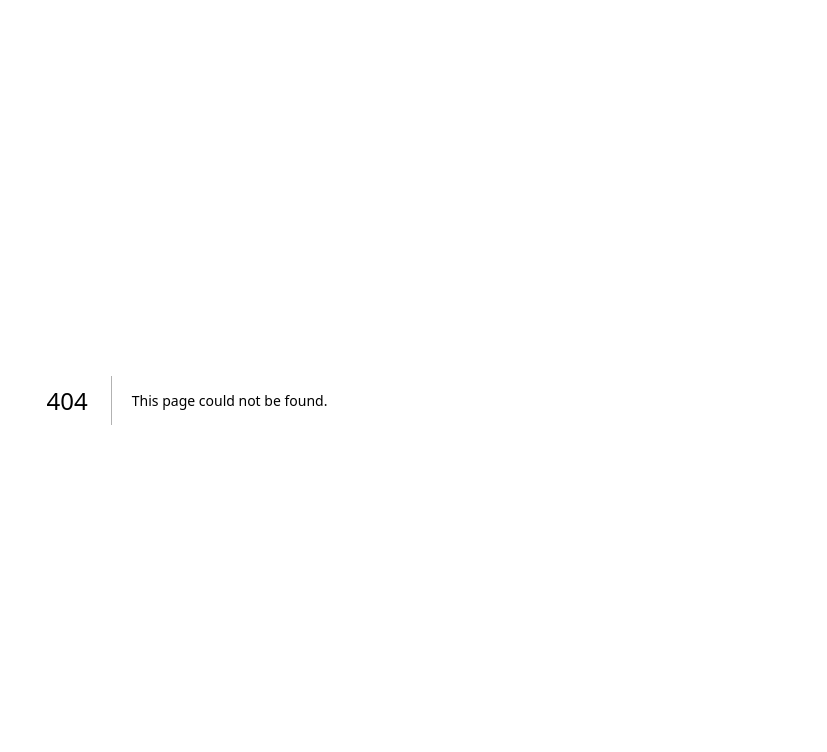
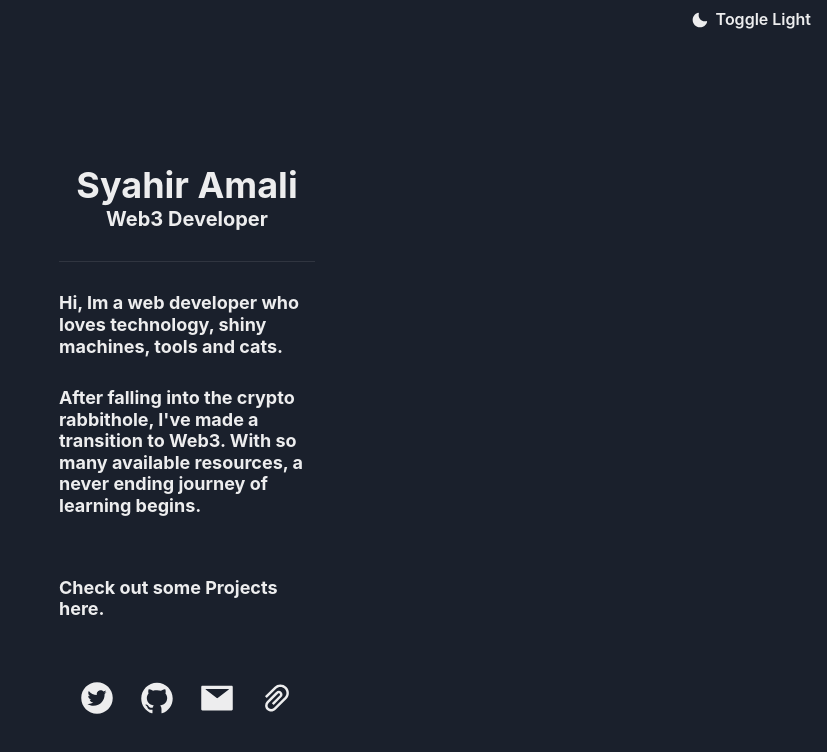
Before and after one commit to syahirAmali/syahirAmali.github.io, a Next.js app: page /home/home in a window 1280 px wide. Before the commit this address had no page. Shown: the top 752 px of the page, without its empty margins (453-1280 px from the left). Built offline with nearby package versions, Linux system fonts and the light colour scheme.

Commit message:
page changes

```diff
--- /dev/null
+++ b/pages/home.js
@@ -0,0 +1,80 @@
+
+import { Center, Text, Heading, Flex, Button, useColorMode, Divider, VStack, Link, HStack } from '@chakra-ui/react';
+import { MoonIcon } from '@chakra-ui/icons';
+import { AiFillTwitterCircle, AiOutlineGithub, AiFillMail, AiOutlinePaperClip } from "react-icons/ai";
+import NextLink from "next/link";
+
+export default function Home() {
+  const { colorMode, toggleColorMode } = useColorMode();
+
+  return (
+    <div>
+
+      <Flex justify={'right'}>
+          <Button leftIcon={<MoonIcon />} onClick={toggleColorMode} variant='ghost'>
+              Toggle {colorMode === 'light' ? 'Dark' : 'Light'}
+          </Button>
+      </Flex>
+
+      <Flex justifyContent={"center"}>
+        <Flex width={"20vw"} position={"fixed"} height={"100%"}>
+          <Center>
+            <Heading>
+              <Center>
+                <Text>
+                  Syahir Amali
+                </Text>
+              </Center>
+
+              <VStack spacing='30px'>
+
+                <Center>
+                  <Text fontSize='xl'>
+                    Web3 Developer
+                  </Text>
+                </Center>
+
+                <Divider />
+
+                <Text fontSize='lg'>
+                  Hi, Im a web developer who loves technology, shiny machines, tools and cats.
+                </Text>
+
+                <VStack spacing='60px'>
+                  <Text fontSize='lg'>
+                    After falling into the crypto rabbithole, I've made a transition to Web3. With so many available resources, a never ending journey of learning begins.
+                  </Text>
+
+                  <NextLink href='/projects' passHref>
+                    <Link>
+                      <Text fontSize='lg'>
+                        Check out some Projects here.
+                      </Text>
+                    </Link>
+                  </NextLink>
+
+
+                  <Center>
+
+                    <HStack spacing='24px'>
+                      <Link href='https://twitter.com/SyahirAmali' isExternal><AiFillTwitterCircle /></Link>
+                      <Link href='https://github.com/syahirAmali' isExternal><AiOutlineGithub /></Link>
+                      <Link href='mailto:syahiramali@gmail.com' isExternal><AiFillMail /></Link>
+                      <Link href='https://mirror.xyz/syahiramali.eth' isExternal><AiOutlinePaperClip /></Link>
+                    </HStack>
+
+                  </Center>
+                </VStack>
+              </VStack>
+            </Heading>
+          </Center>
+        </Flex>
+      </Flex>
+
+      <footer>
+
+      </footer>
+
+    </div>
+  )
+}
```
Also changed, not shown: pages/index.js (+3 -57 lines), pages/projects.js (added, +43 -0 lines).
